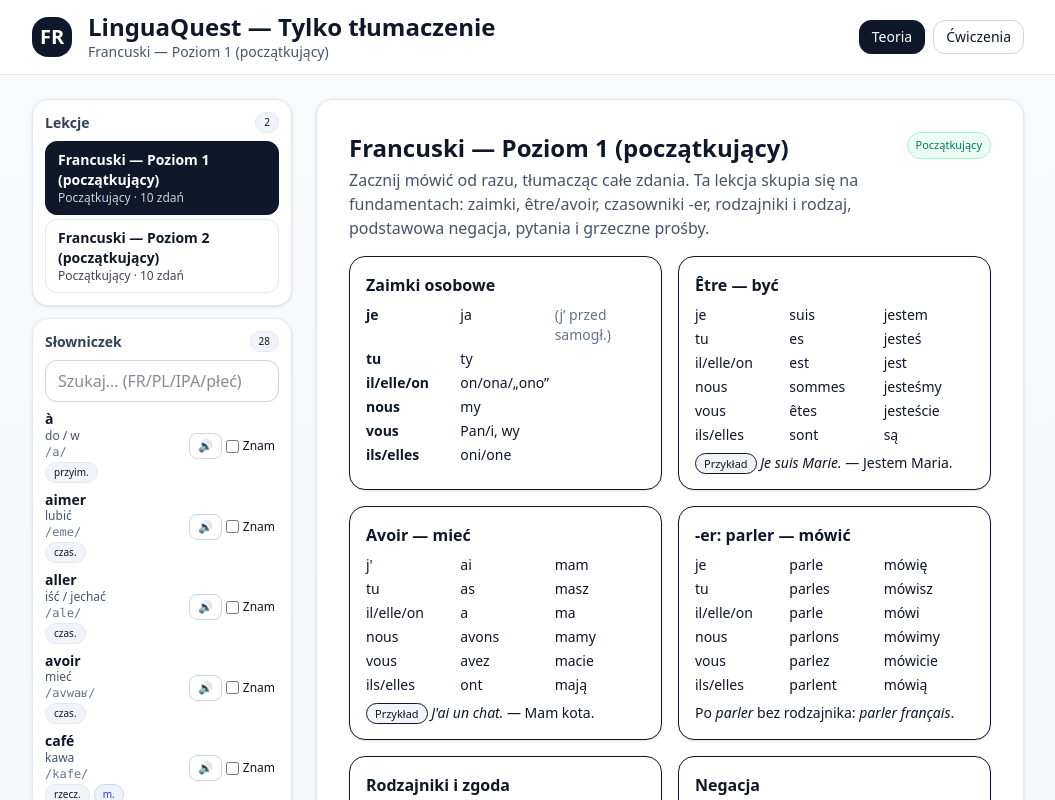
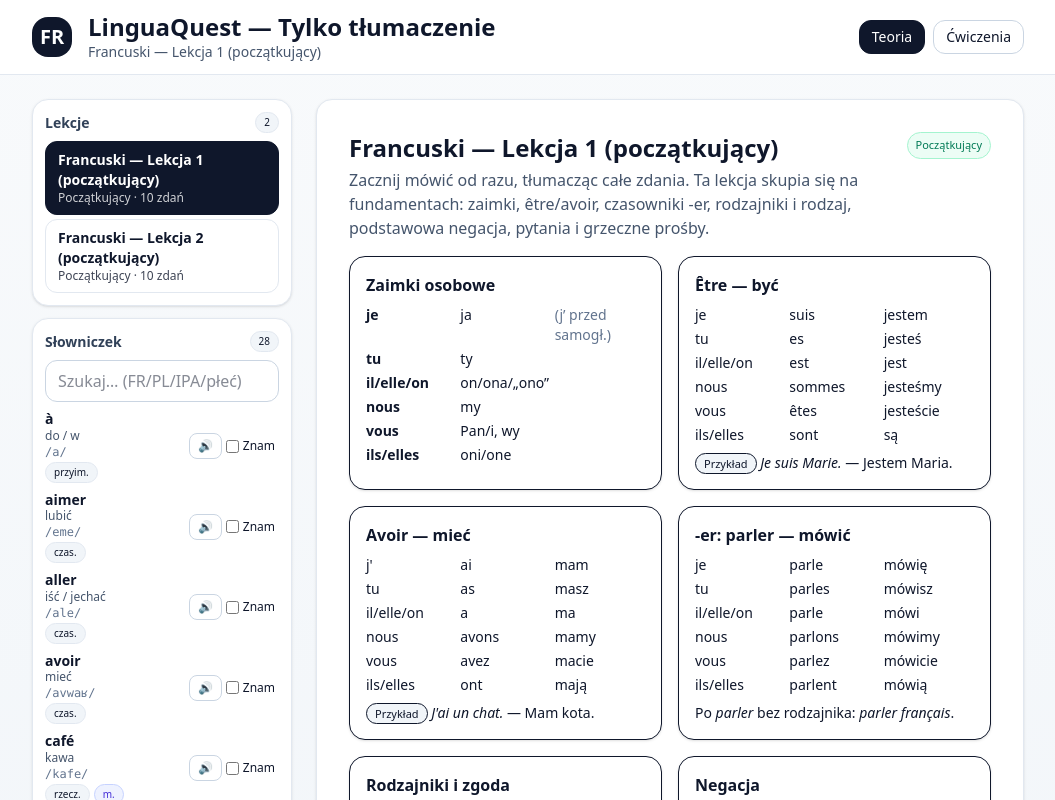
Before and after one commit to supsub/french_app_v2, a React (Vite) app: page / in a window 1280 px wide. Shown: the top 800 px of the page, without its empty margins (112-1167 px from the left). Built offline with nearby package versions, Linux system fonts and the light colour scheme.

Commit message:
Replaced Poziom with Lekcja

```diff
--- a/src/lessons/fr-beg-1.js
+++ b/src/lessons/fr-beg-1.js
@@ -1,6 +1,6 @@
 const lesson1 = {
   id: "fr-beg-1",
-  title: "Francuski — Poziom 1 (początkujący)",
+  title: "Francuski — Lekcja 1 (początkujący)",
   level: "Początkujący",
   description:
     "Zacznij mówić od razu, tłumacząc całe zdania. Ta lekcja skupia się na fundamentach: zaimki, être/avoir, czasowniki -er, rodzajniki i rodzaj, podstawowa negacja, pytania i grzeczne prośby.",
--- a/src/lessons/fr-beg-2.js
+++ b/src/lessons/fr-beg-2.js
@@ -1,6 +1,6 @@
 const lesson2 = {
   id: "fr-beg-2",
-  title: "Francuski — Poziom 2 (początkujący)",
+  title: "Francuski — Lekcja 2 (początkujący)",
   level: "Początkujący",
   description:
     "Rozszerzamy fundamenty: c’est / il est, il y a, ‘combien’, posiadanie (mon/ma/mes), liczba mnoga, negacja z ‘de’, wiek z ‘avoir’.",
```
